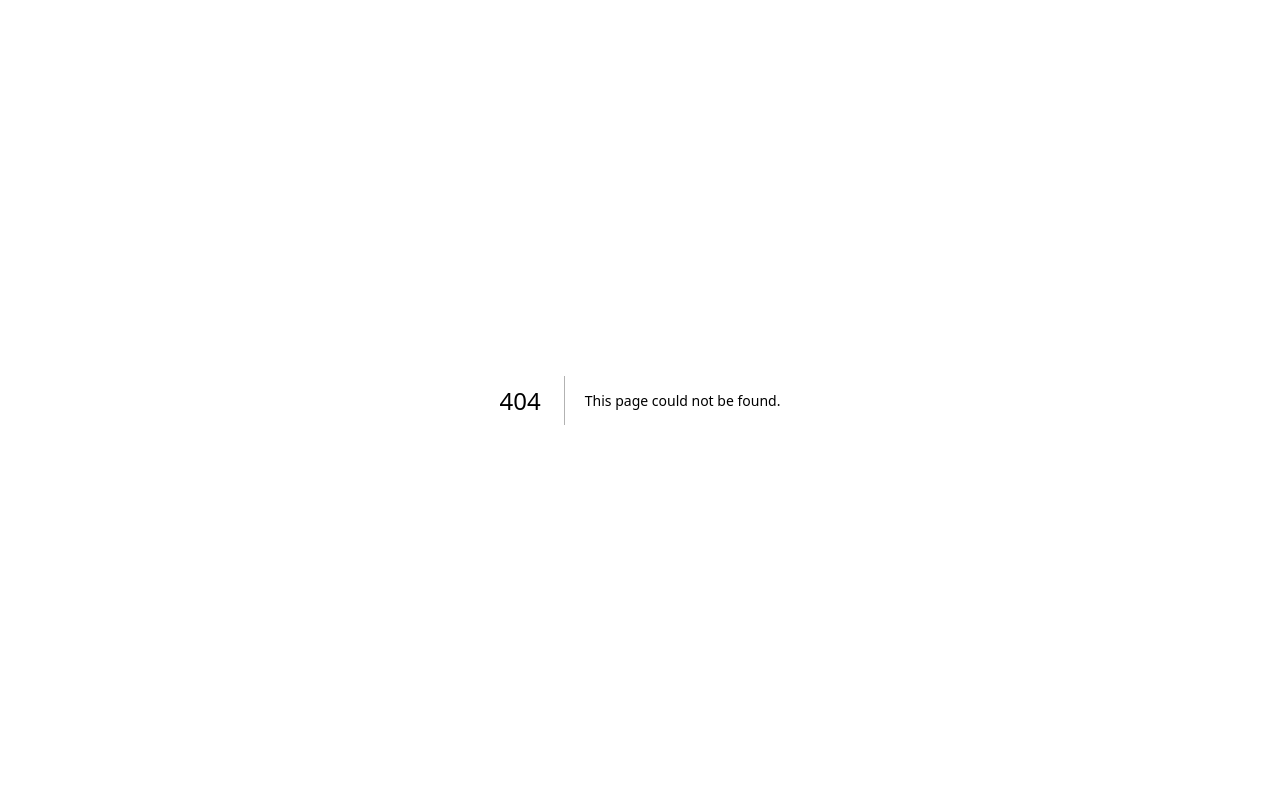
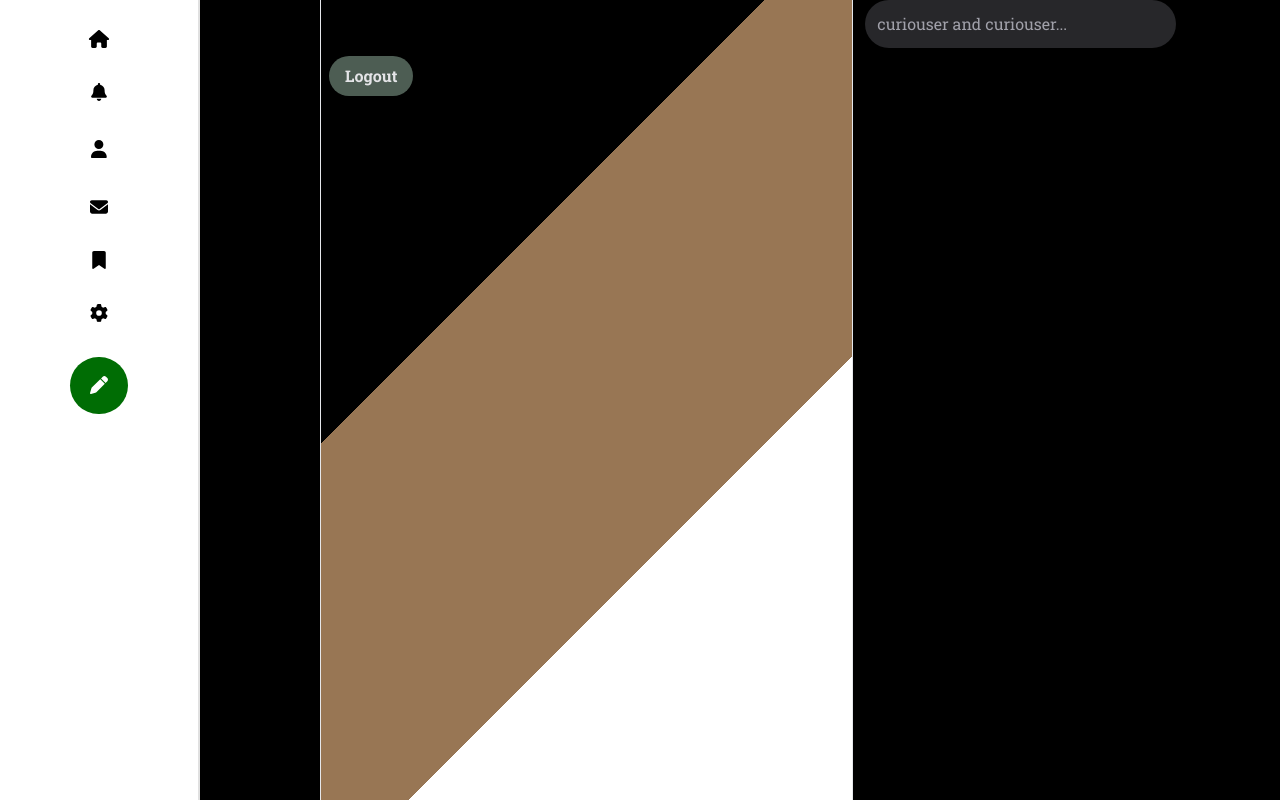
Before and after one commit to LitVerse-Org/LitVerse, a Next.js app: page /bookmarks in a window 1280 px wide. Before the commit this address had no page. Built offline with nearby package versions, Linux system fonts and the light colour scheme; no server answers.

Commit message:
updated sidebar and profile page to align with the Layout.js component.

```diff
--- a/src/components/Sidebar/Index.js
+++ b/src/components/Sidebar/Index.js
@@ -24,7 +24,7 @@ const Sidebar = () => {
 
     return (
         <div className={styles.sidebarContainer}>
-            <FontAwesomeIcon icon={faHome} className={styles.sidebarItem} />
+            <FontAwesomeIcon icon={faHome} className={styles.sidebarItem} onClick={() => router.push('/home')}/>
             <FontAwesomeIcon icon={faBell} className={styles.sidebarItem} />
             <span
                 className={styles.sidebarItem}
@@ -32,8 +32,8 @@ const Sidebar = () => {
             >
                 <FontAwesomeIcon icon={faUser} />
             </span>
-            <FontAwesomeIcon icon={faEnvelope} className={styles.sidebarItem} />
-            <FontAwesomeIcon icon={faBookmark} className={styles.sidebarItem} />
+            <FontAwesomeIcon icon={faEnvelope} className={styles.sidebarItem}/>
+            <FontAwesomeIcon icon={faBookmark} className={styles.sidebarItem} onClick={() => router.push('/bookmarks')}/>
             <FontAwesomeIcon icon={faCog} className={styles.sidebarItem}
                              onClick={toggleSettingsModal} />
             <div className={styles.sidebarItem}>
--- a/src/components/Sidebar/index.js
+++ b/src/components/Sidebar/index.js
@@ -24,7 +24,7 @@ const Sidebar = () => {
 
     return (
         <div className={styles.sidebarContainer}>
-            <FontAwesomeIcon icon={faHome} className={styles.sidebarItem} />
+            <FontAwesomeIcon icon={faHome} className={styles.sidebarItem} onClick={() => router.push('/home')}/>
             <FontAwesomeIcon icon={faBell} className={styles.sidebarItem} />
             <span
                 className={styles.sidebarItem}
@@ -32,8 +32,8 @@ const Sidebar = () => {
             >
                 <FontAwesomeIcon icon={faUser} />
             </span>
-            <FontAwesomeIcon icon={faEnvelope} className={styles.sidebarItem} />
-            <FontAwesomeIcon icon={faBookmark} className={styles.sidebarItem} />
+            <FontAwesomeIcon icon={faEnvelope} className={styles.sidebarItem}/>
+            <FontAwesomeIcon icon={faBookmark} className={styles.sidebarItem} onClick={() => router.push('/bookmarks')}/>
             <FontAwesomeIcon icon={faCog} className={styles.sidebarItem}
                              onClick={toggleSettingsModal} />
             <div className={styles.sidebarItem}>
--- /dev/null
+++ b/src/pages/bookmarks.js
@@ -0,0 +1,60 @@
+//create boilerplate bookmarks page that imports layout and sidebar and displays all bookmarked posts
+
+import Layout from "../components/Layout";
+import Sidebar from "../components/Sidebar";
+import { useSession, getSession, signOut } from "next-auth/react";
+import { useEffect } from "react";
+import { useRouter } from "next/router";
+
+export default function Bookmarks() {
+    const { data: session, status } = useSession(); // Use the useSession hook here
+    const router = useRouter();
+
+    const handleLogout = async () => {
+        await signOut();
+
+        router.push("/login");
+    };
+
+    useEffect(() => {
+        async function fetchData() {
+            const fetchedSession = await getSession();
+            console.log(
+                "Current Session token in bookmarks.js page from `getSession()`: ",
+                fetchedSession
+            );
+        }
+        fetchData();
+        console.log("Session object from useSession:", session);
+        console.log("Status from useSession:", status);
+    }, []);
+
+    return (
+        <Layout>
+            <div>
+                <div>
+                    <h1
+                        style={{
+                            color: "zinc",
+                            fontSize: "1em",
+                        }}
+                    >
+                        BOOKMARKS
+                    </h1>
+                    <div>
+                        <p>
+                            {console.log("Rendering session.user:", session)}
+                            Signed in as {JSON.stringify(session)}
+                        </p>
+                        <button
+                            onClick={handleLogout}
+                            className="px-3 py-2 sm:px-4 sm:py-2 flex font-roboto-slab text-zinc-200 font-bold bg-darkGreen focus:bg-black rounded-full"
+                        >
+                            Logout
+                        </button>
+                    </div>
+                </div>
+            </div>
+        </Layout>
+    );
+}
--- a/src/pages/profile.js
+++ b/src/pages/profile.js
@@ -1,6 +1,6 @@
 import React, { useEffect, useState } from 'react';
 import { getSession, useSession } from 'next-auth/react';
-import Sidebar from '../components/Sidebar';
+import Layout from '../components/Layout';
 import ViewProfile from '../components/profilecomponents/ViewProfile';
 
 export default function Profile() {
@@ -14,32 +14,10 @@ export default function Profile() {
     }, [session]);
 
     return (
-        <div style={{
-            display: 'flex',
-            height: '100vh',
-            background: 'black',
-            margin: 0,
-            padding: 0
-        }}>
-            <Sidebar className='bg-black'/>
-            <div style={{
-                flex: 1,
-                display: 'flex',
-                flexDirection: 'column',
-                margin: 0,
-                padding: 0
-            }}>
-                <div style={{
-                    flex: 1,
-                    background: 'black',
-                    color: '#000000'
-                }}>
-                    {/* Add more profile-related content here */}
-                </div>
-                <div className="container mx-auto px-4">
-                    {userId && <ViewProfile userId={userId} />}
-                </div>
+        <Layout>
+            <div className="container mx-auto px-4">
+                {userId && <ViewProfile userId={userId} />}
             </div>
-        </div>
+        </Layout>
     );
 }
```
